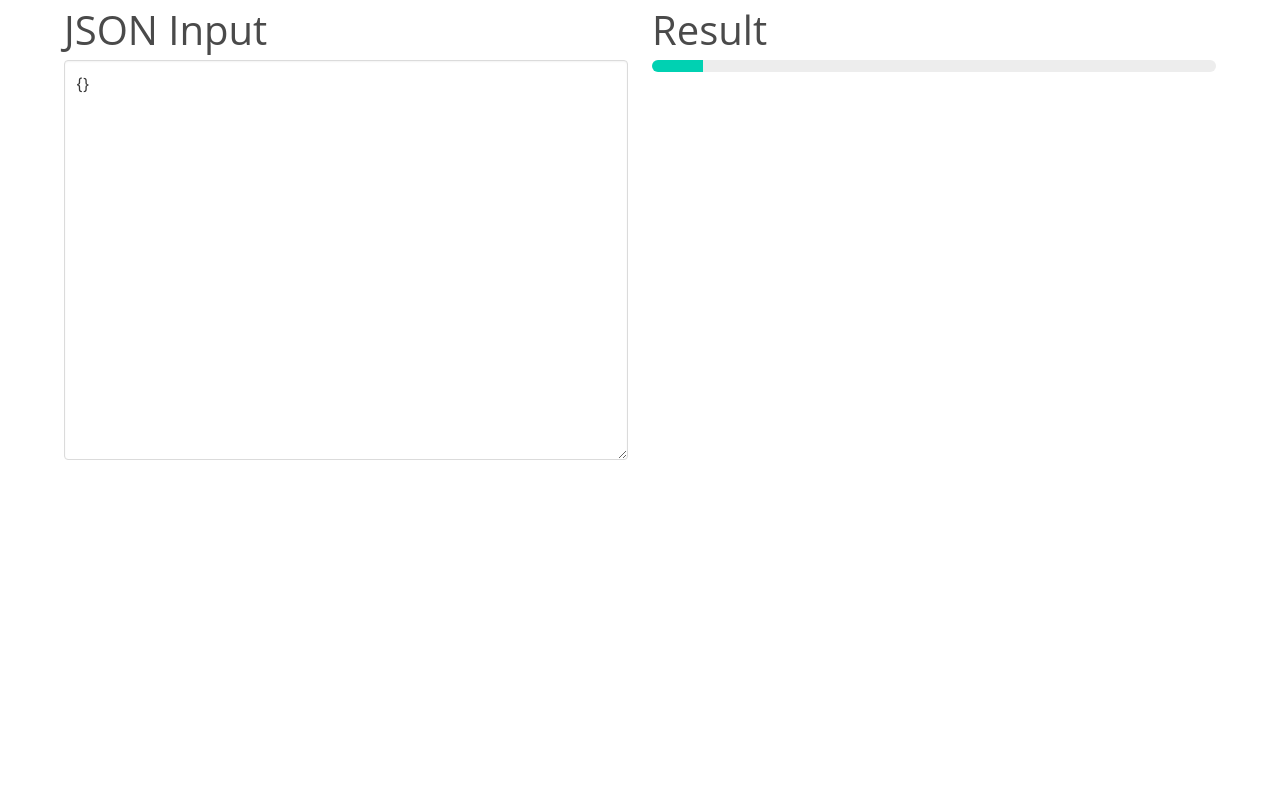
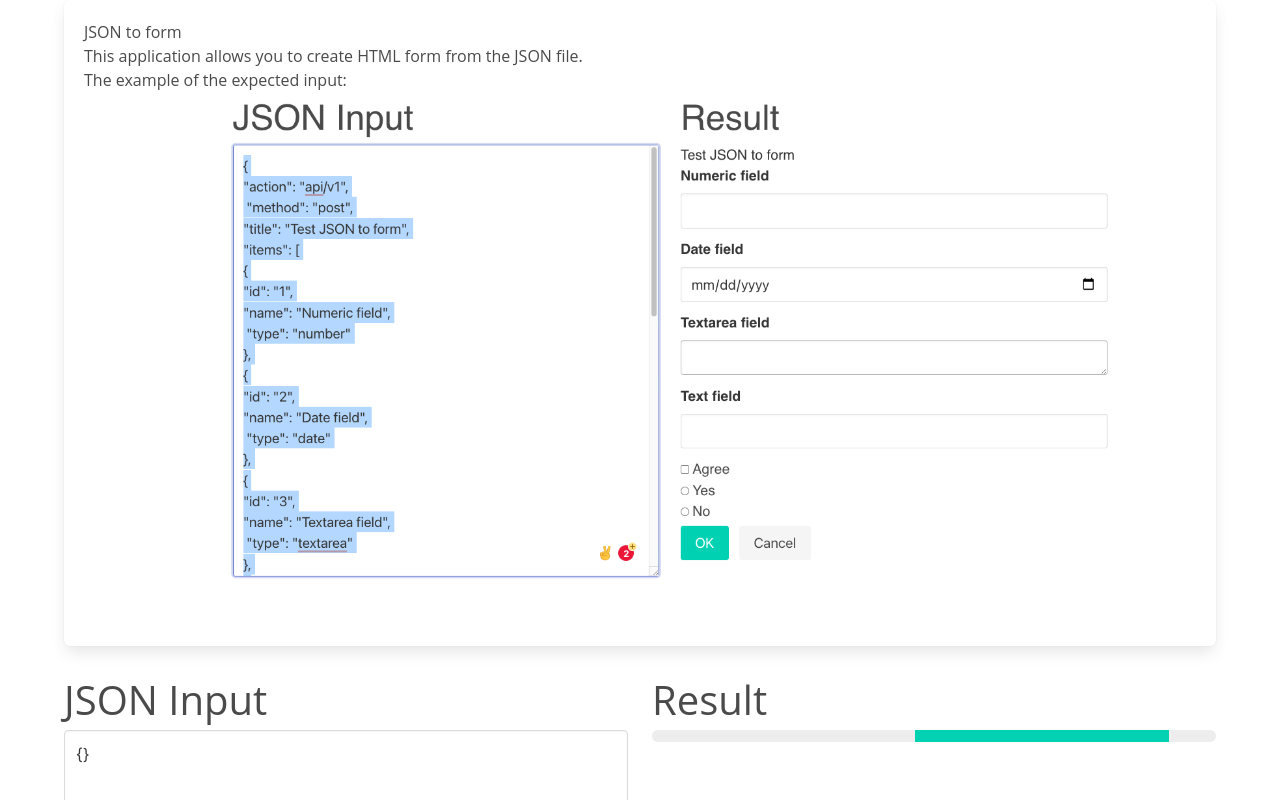
Before and after one commit to andreyshedko/json-to-form, a React (Create React App) app: page / in a window 1280 px wide. Shown: the top 800 px of the page. Built offline with nearby package versions, Linux system fonts and the light colour scheme.

Commit message:
Small changes

```diff
--- a/public/index.html
+++ b/public/index.html
@@ -24,7 +24,7 @@
       work correctly both with client-side routing and a non-root public URL.
       Learn how to configure a non-root public URL by running `npm run build`.
     -->
-    <title>React App</title>
+    <title>JSON to Form</title>
   </head>
   <body>
     <noscript>You need to enable JavaScript to run this app.</noscript>
--- a/src/components/JsonToFormBuilder/JsonToFormBuilder.tsx
+++ b/src/components/JsonToFormBuilder/JsonToFormBuilder.tsx
@@ -6,6 +6,12 @@ import { Result } from '../Result';
 export const JsonToFormBuilder = (): JSX.Element => {
   return (
     <div className='container'>
+      <div className='box'>
+        <h1>JSON to form</h1>
+        This application allows you to create HTML form from the JSON file. <br />
+        The example of the expected input: <br />
+        <img src='./screenshot.png' alt='input example' />
+      </div>
       <div className='columns'>
         <div className='column'>
           <JsonInput />
```
